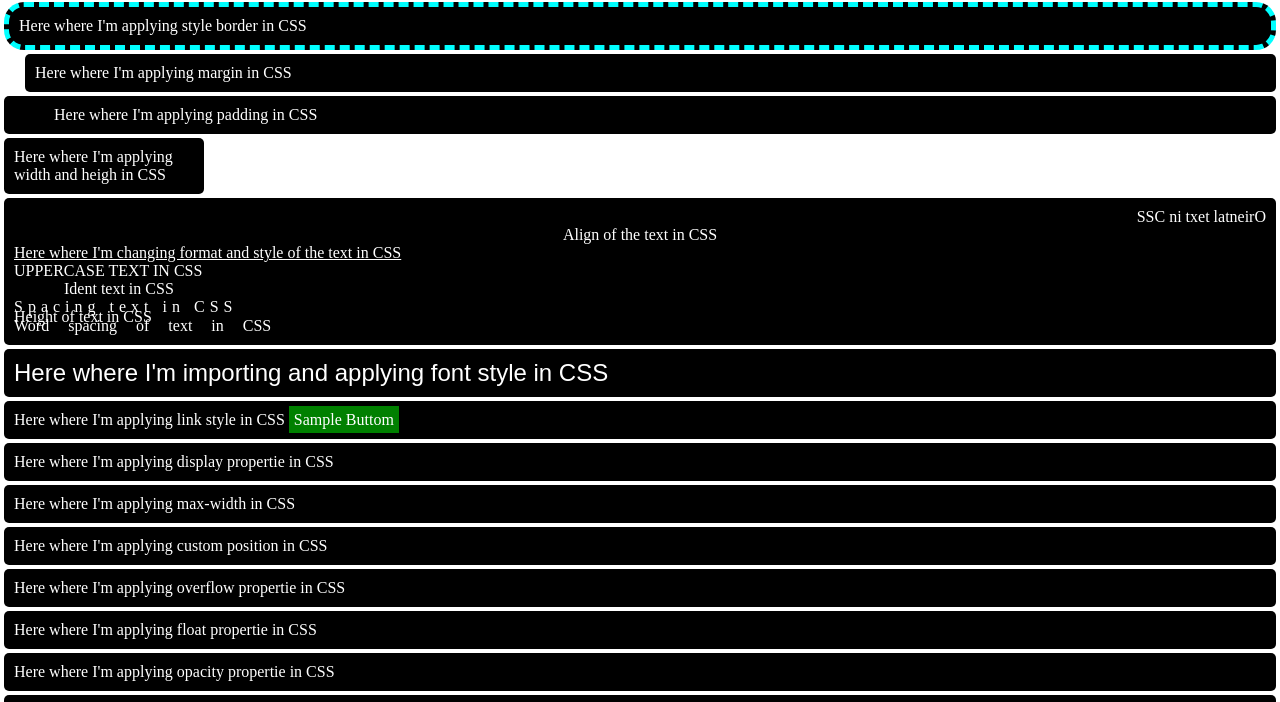
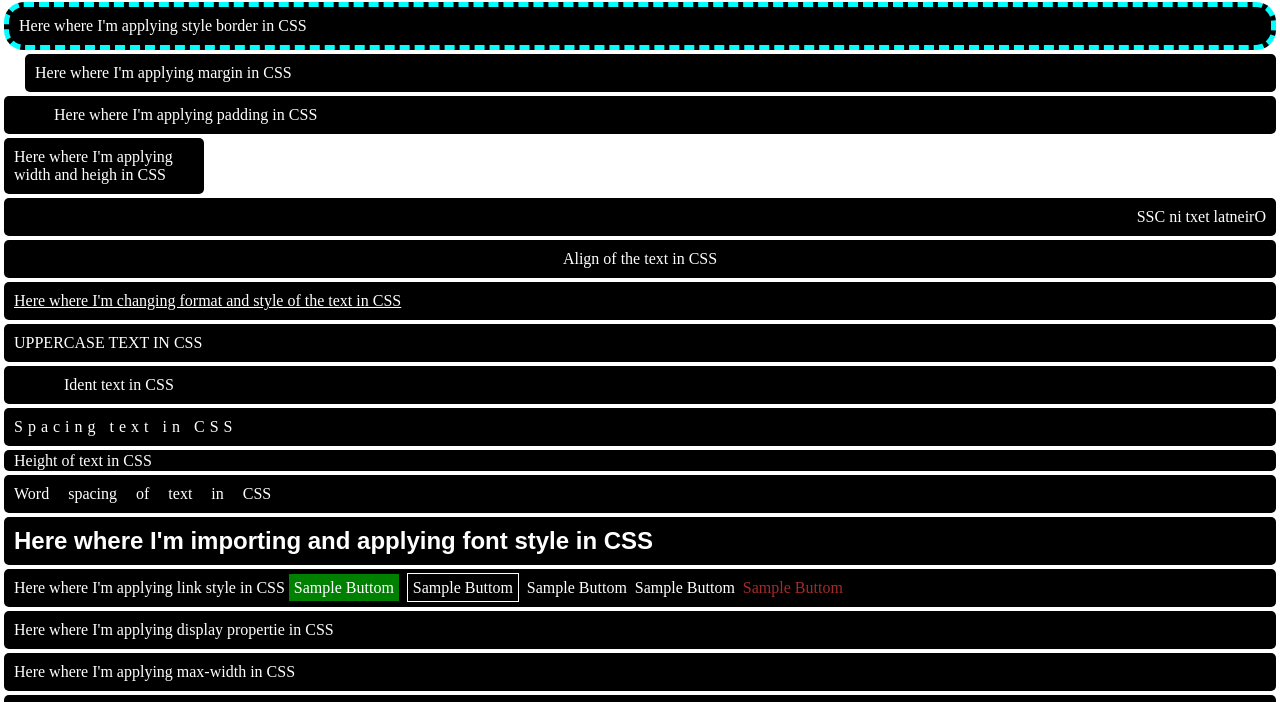
Before and after one commit to Nicolas-Makiniks/CSS-Course, a plain HTML site: page properties.html in a window 1280 px wide. Shown: the part 245-947 px from the top of the page. Drawn offline with Linux system fonts and the light colour scheme; a web font is replaced by a local one.

Commit message:
Refactor: Adding content to properties.html and CSS

```diff
--- a/CSS/properties.css
+++ b/CSS/properties.css
@@ -81,16 +81,50 @@
 #fontTag {
     font-family: "Winky Sans", sans-serif;
     font-size: 24px;
+    font-weight: bold;
 }
 
-#linkTag a {
+a.buttom1 {
     background-color: green;
     color: white;
     text-decoration: none;
     padding: 5px;
 }
 
-#linkTag a:hover {
+a.buttom1:hover {
     background-color: rgb(1, 201, 1);
     padding: 7px;
 }
+
+a.buttom2 {
+    border: 1px solid white;
+    padding: 5px;
+    color: white;
+}
+
+a.buttom2:hover {
+    padding: 7px;
+    background-color: white;
+    color: black;
+}
+
+a.buttom3 {
+    color: white;
+}
+
+a.buttom3:hover {
+    border-bottom: 5px solid white;
+}
+
+a.buttom4 {
+    color: white;
+}
+
+a.buttom4:hover {
+    font-size: 24px;
+    font-weight: bold;
+}
+
+a.buttom5 {
+    cursor: help;
+}
--- a/properties.html
+++ b/properties.html
@@ -37,19 +37,33 @@
     </article>
     <article>
         <p id="textRtl">Oriental text in CSS</p>
+    </article>
+    <article>
         <p id="textAlign">Align of the text in CSS</p>
+    </article>
+    <article>
         <p id="textDecoration">Here where I'm changing format and style of the text in CSS</p>
+    </article>
+    <article>
         <p id="textTransformation">Uppercase text in CSS</p>
+    </article>
+    <article>
         <p id="textIdent">Ident text in CSS</p>
+    </article>
+    <article>
         <p id="textSpace">Spacing text in CSS</p>
+    </article>
+    <article>
         <p id="textHeight">Height of text in CSS</p>
+    </article>
+    <article>
         <p id="textWordSpace">Word spacing of text in CSS</p>
     </article>
     <article id="fontTag">
         <p>Here where I'm importing and applying font style in CSS</p>
     </article>
-    <article id="linkTag">
-        <p>Here where I'm applying link style in CSS <a>Sample Buttom</a></p>
+    <article>
+        <p>Here where I'm applying link style in CSS <a class="buttom1">Sample Buttom</a>&nbsp;&nbsp;<a class="buttom2">Sample Buttom</a>&nbsp;&nbsp;<a class="buttom3">Sample Buttom</a>&nbsp;&nbsp;<a class="buttom4">Sample Buttom</a>&nbsp;&nbsp;<a class="buttom5">Sample Buttom</a></p>
     </article>
     <article id="displayTag">
         <p>Here where I'm applying display propertie in CSS</p>
```
